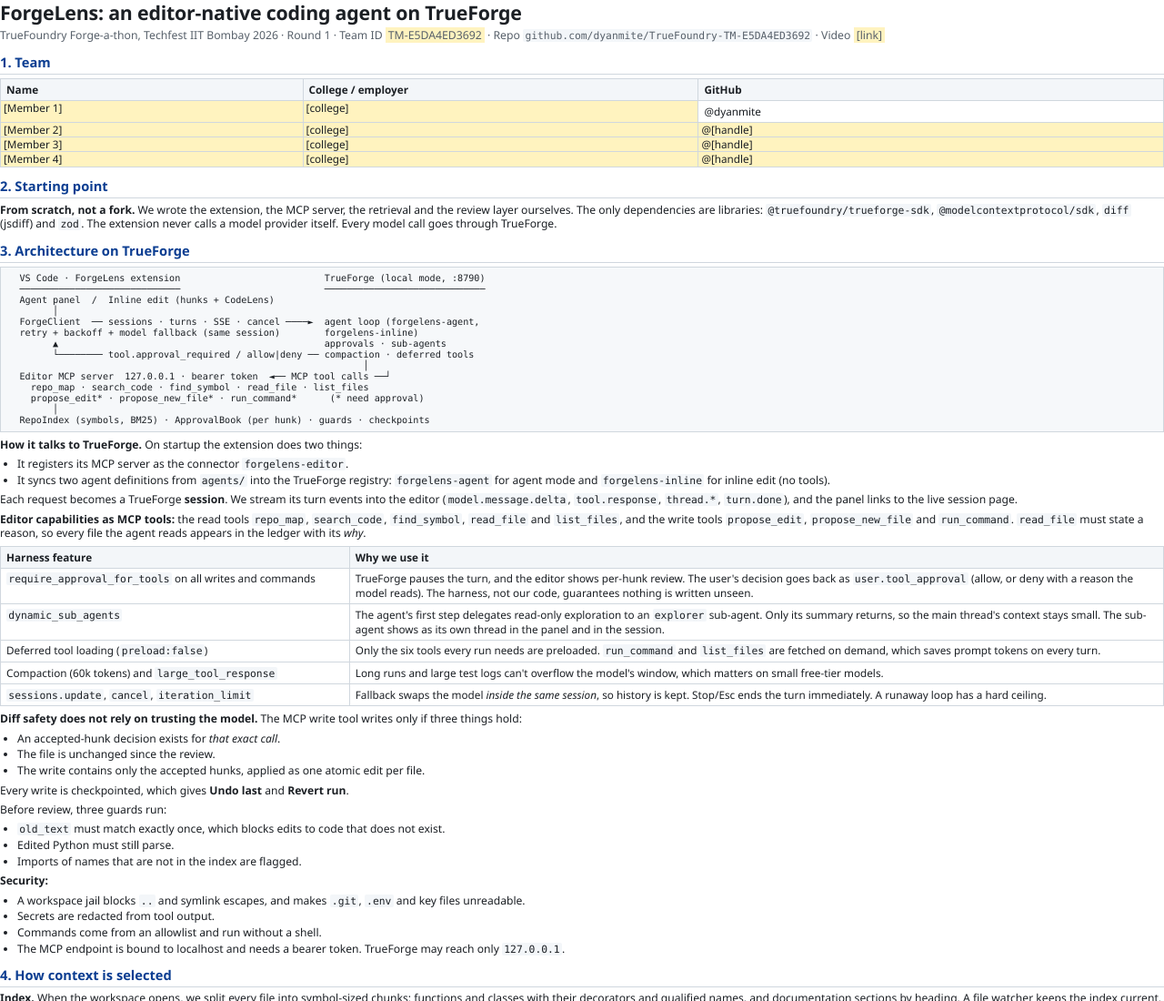
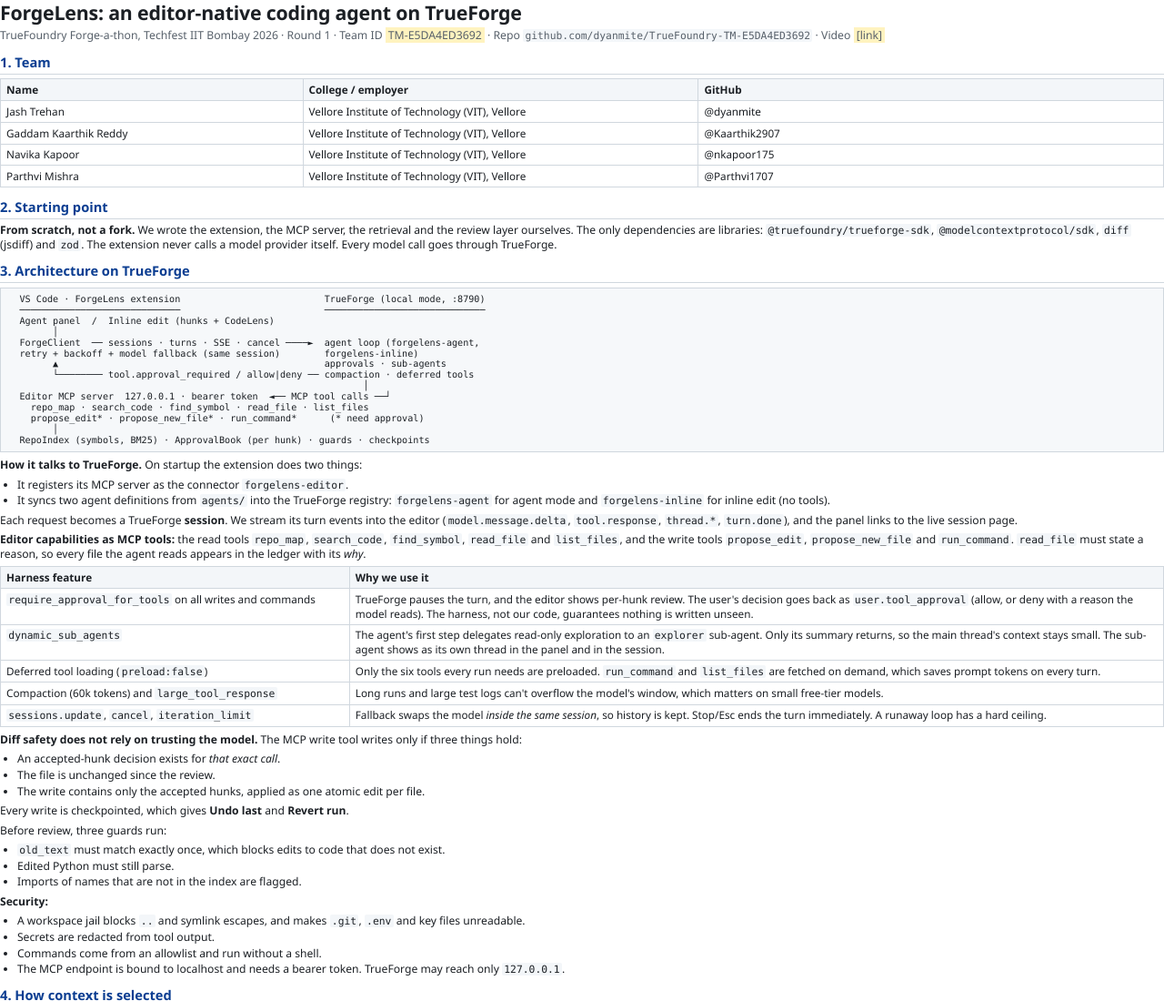
Before and after one commit to dyanmite/ForgeLens, a website: page docs/writeup.html in a window 1280 px wide. Shown: the top 1100 px of the page at 91% size. Drawn offline with Linux system fonts and the light colour scheme.

Commit message:
Add team: Jash Trehan, Gaddam Kaarthik Reddy, Navika Kapoor, Parthvi Mishra (VIT Vellore)

```diff
--- a/docs/writeup.html
+++ b/docs/writeup.html
@@ -30,11 +30,11 @@ Repo <code>github.com/dyanmite/TrueFoundry-TM-E5DA4ED3692</code> · Video <span
 <h2>1. Team</h2>
 <table>
   <tr><th style="width:26%">Name</th><th style="width:34%">College / employer</th><th>GitHub</th></tr>
-  <tr><td class="todo">[Member 1]</td><td class="todo">[college]</td><td>@dyanmite</td></tr>
-  <tr><td class="todo">[Member 2]</td><td class="todo">[college]</td><td class="todo">@[handle]</td></tr>
-  <tr><td class="todo">[Member 3]</td><td class="todo">[college]</td><td class="todo">@[handle]</td></tr>
-  <tr><td class="todo">[Member 4]</td><td class="todo">[college]</td><td class="todo">@[handle]</td></tr>
-</table>
+  <tr><td>Jash Trehan</td><td>Vellore Institute of Technology (VIT), Vellore</td><td>@dyanmite</td></tr>
+  <tr><td>Gaddam Kaarthik Reddy</td><td>Vellore Institute of Technology (VIT), Vellore</td><td>@Kaarthik2907</td></tr>
+  <tr><td>Navika Kapoor</td><td>Vellore Institute of Technology (VIT), Vellore</td><td>@nkapoor175</td></tr>
+  <tr><td>Parthvi Mishra</td><td>Vellore Institute of Technology (VIT), Vellore</td><td>@Parthvi1707</td></tr>
+  </table>
 
 <h2>2. Starting point</h2>
 <p><b>From scratch, not a fork.</b> We wrote the extension, the MCP server, the retrieval and the review layer ourselves. The only dependencies are libraries: <code>@truefoundry/trueforge-sdk</code>, <code>@modelcontextprotocol/sdk</code>, <code>diff</code> (jsdiff) and <code>zod</code>. The extension never calls a model provider itself. Every model call goes through TrueForge.</p>
```
Also changed, not shown: README.md, 2 other files.
